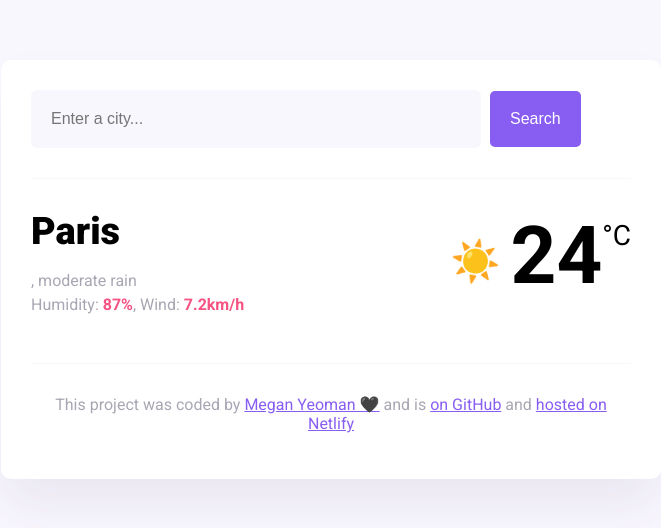
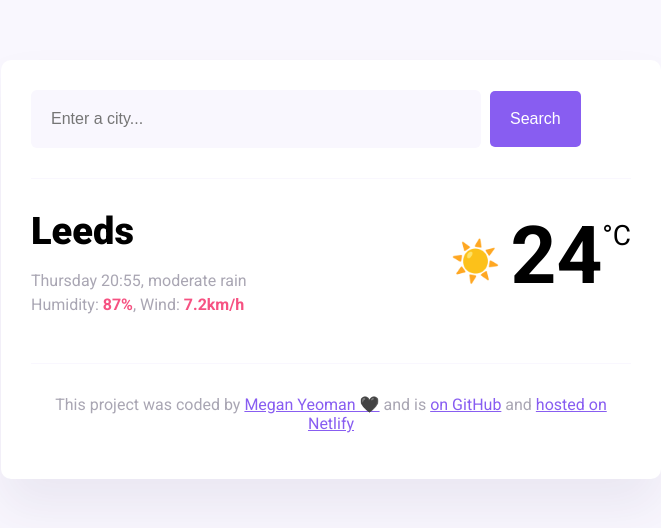
Before and after one commit to megdyeoman/My-Project, a plain HTML site: page index.html in a window 1280 px wide. Shown: the whole page, without its empty margins (309-970 px from the left). Drawn offline with nearby package versions, Linux system fonts and the light colour scheme; files that its build step writes are made by us from their sources.

Commit message:
Update source name

```diff
--- a/index.html
+++ b/index.html
@@ -10,7 +10,7 @@
       href="https://fonts.googleapis.com/css2?family=Roboto:ital,wght@0,100;0,400;0,500;0,700;0,900;1,100;1,300;1,400;1,500;1,700;1,900&display=swap"
       rel="stylesheet"
     />
-    <link rel="stylesheet" href="src/style.css" />
+    <link rel="stylesheet" href="style.css" />
     <title>Weather App</title>
   </head>
   <body>
@@ -30,7 +30,7 @@
       <main>
         <div class="current-weather">
           <div>
-            <h1 class="current-city" id="current-city">Paris</h1>
+            <h1 class="current-city" id="current-city">Leeds</h1>
             <p class="current-details">
               <span id="current-date"></span>, moderate rain <br />
               Humidity: <strong>87%</strong>, Wind: <strong>7.2km/h</strong>
@@ -54,5 +54,5 @@
       </footer>
     </div>
   </body>
-  <script src="src/index.js"></script>
+  <script src="index.js"></script>
 </html>
```
